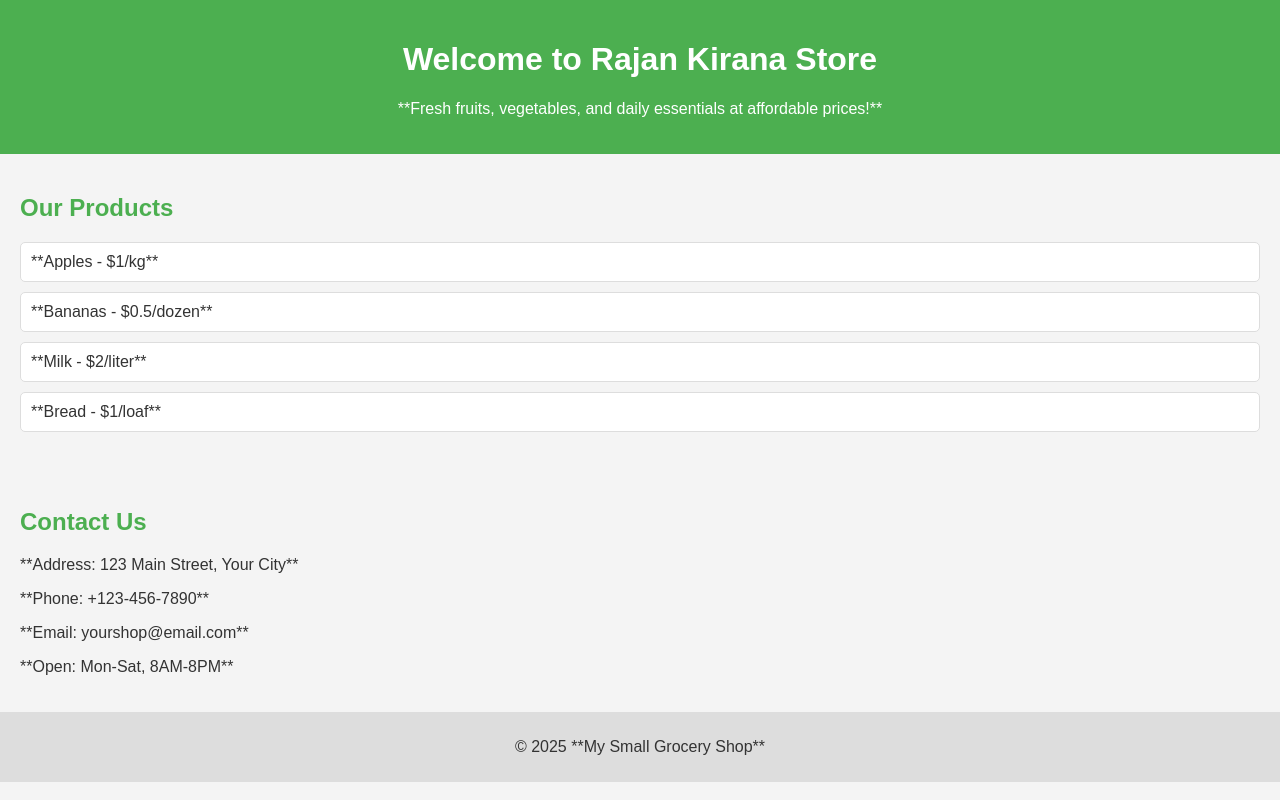
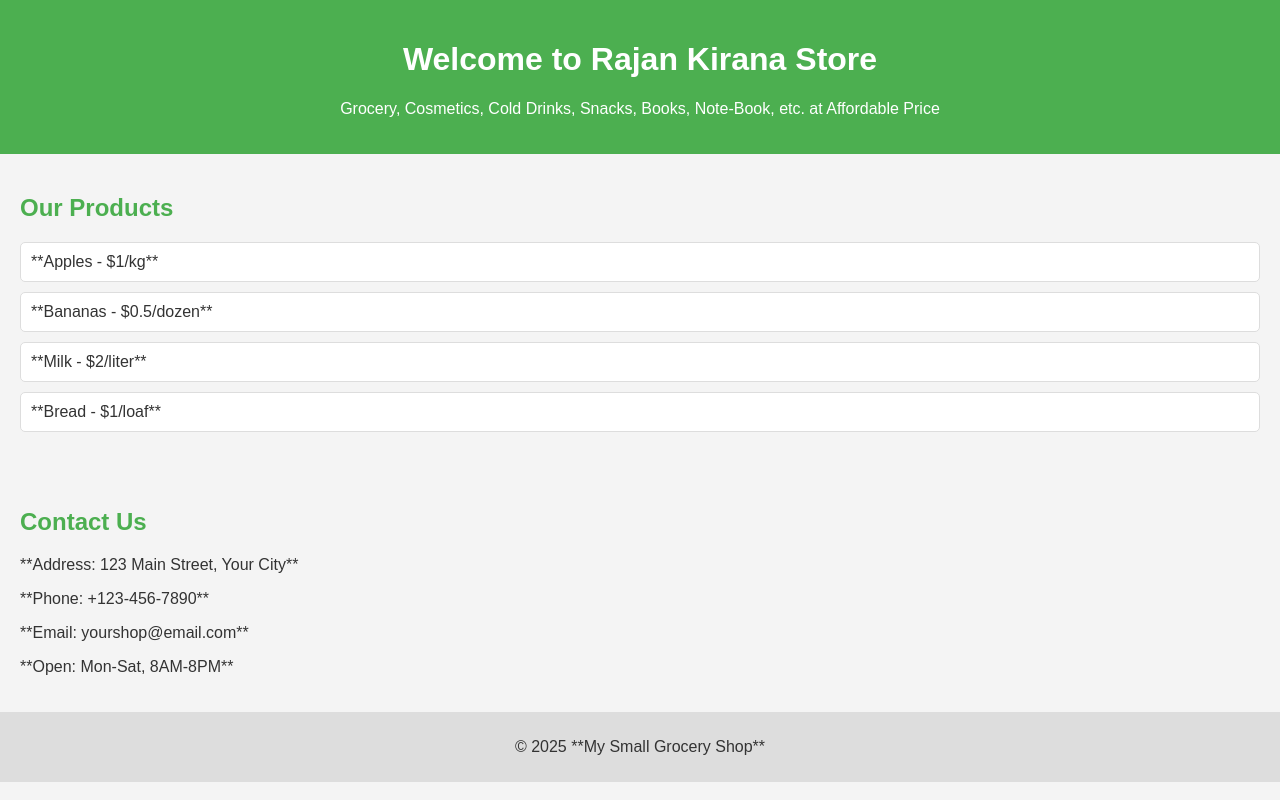
Before and after one commit to itsmeratan/rajan_kirana_store, a plain HTML site: page index.html in a window 1280 px wide. Drawn offline with Linux system fonts and the light colour scheme.

Commit message:
Update index.html

```diff
--- a/index.html
+++ b/index.html
@@ -11,7 +11,7 @@
 <body>
     <header>
         <h1>Welcome to Rajan Kirana Store</h1>
-        <p>**Fresh fruits, vegetables, and daily essentials at affordable prices!**</p>
+        <p>Grocery, Cosmetics, Cold Drinks, Snacks, Books, Note-Book, etc. at Affordable Price</p>
     </header>
 
     <section id="products">
```
